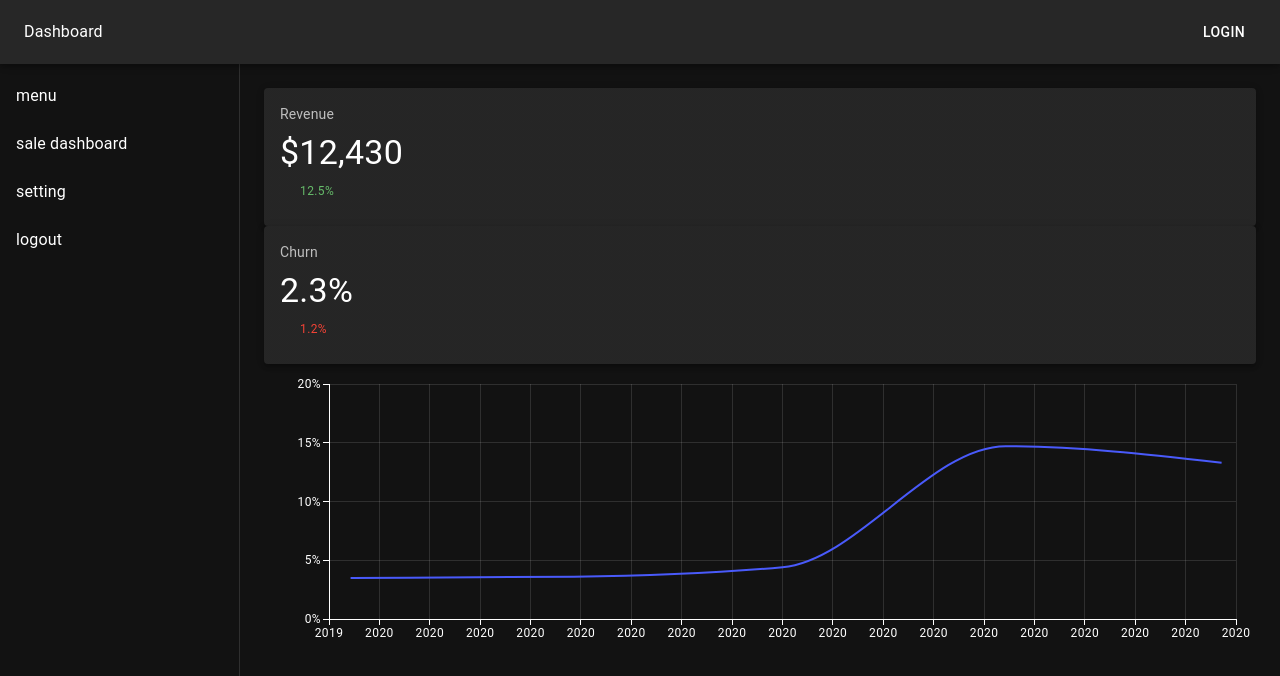
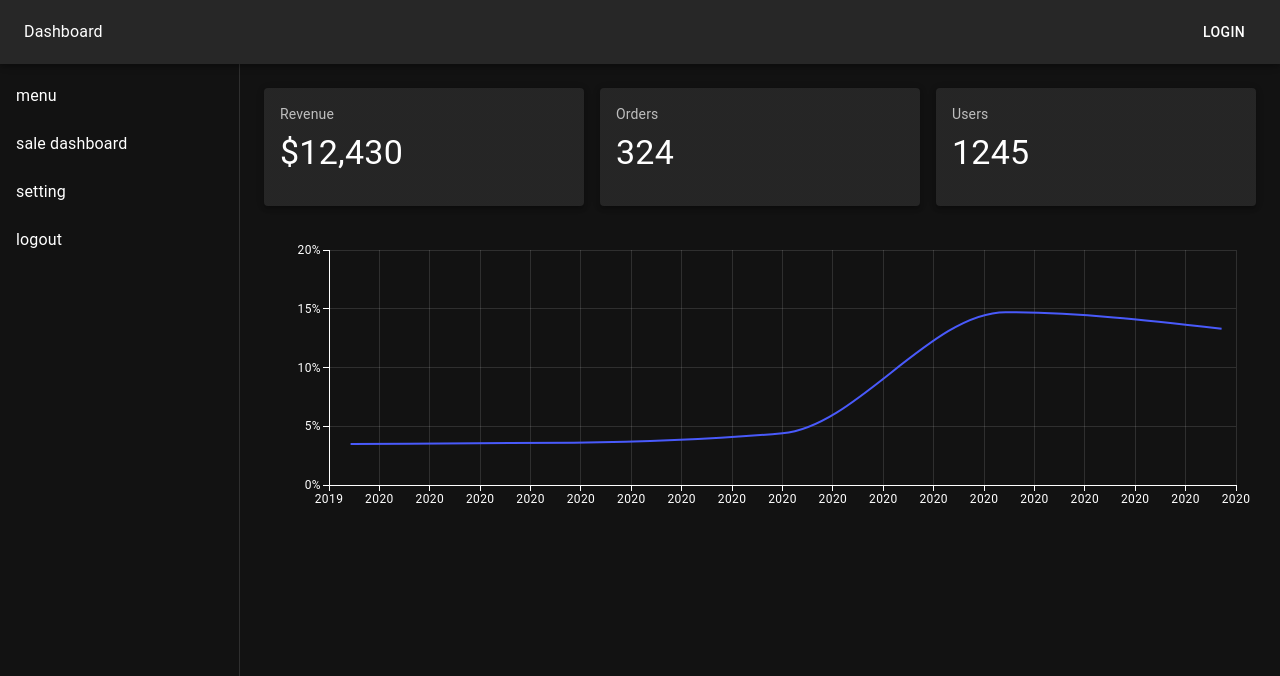
Before and after one commit to mohammadhoseinbaba/Dashboard, a React (Vite) app: page / in a window 1280 px wide. Shown: the top 676 px of the page. Built offline with nearby package versions, Linux system fonts and the light colour scheme; some icons are missing.

Commit message:
using kpi in the right mood

```diff
--- a/src/components/SalesChart.tsx
+++ b/src/components/SalesChart.tsx
@@ -25,7 +25,7 @@ const series = [
     valueFormatter: percentageFormatter,
   },
 ];
-export  function SaleChart() {
+export  function SalesChart() {
   return (
     <LineChart
       dataset={usUnemploymentRate}
--- a/src/pages/DashboardPage.tsx
+++ b/src/pages/DashboardPage.tsx
@@ -1,14 +1,27 @@
-import { KpiCard } from "../components/KpiCard"
-import { SaleChart } from "../components/SalesChart"
+import { Box } from "@mui/material";
+import { KpiCard } from "../components/KpiCard";
+import { SalesChart } from "../components/SalesChart";
+
 export default function DashboardPage() {
-
   return (
     <>
-      <div>
-        <KpiCard title="Revenue" value="$12,430" trend={+12.5} />
-        <KpiCard title="Churn" value="2.3%" trend={-1.2} />
-        <SaleChart />
-      </div>
+      <Box sx={{ display: "flex", gap: 2, flexWrap: "wrap" }}>
+        <Box sx={{ flex: "1 1 280px", minWidth: 280 }}>
+          <KpiCard title="Revenue" value="$12,430" />
+        </Box>
+
+        <Box sx={{ flex: "1 1 280px", minWidth: 280 }}>
+          <KpiCard title="Orders" value={324} />
+        </Box>
+
+        <Box sx={{ flex: "1 1 280px", minWidth: 280 }}>
+          <KpiCard title="Users" value={1245} />
+        </Box>
+      </Box>
+
+      <Box sx={{ mt: 3 }}>
+        <SalesChart />
+      </Box>
     </>
-  )
+  );
 }
```
